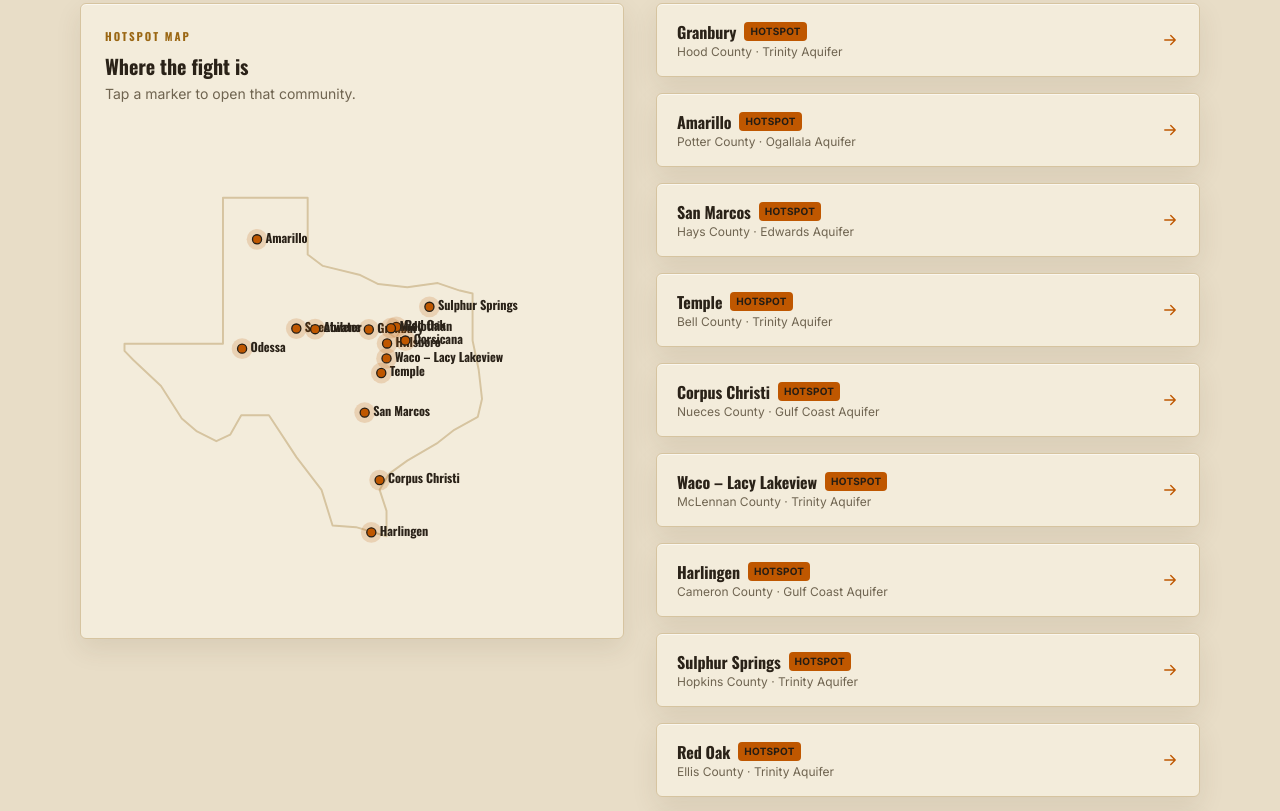
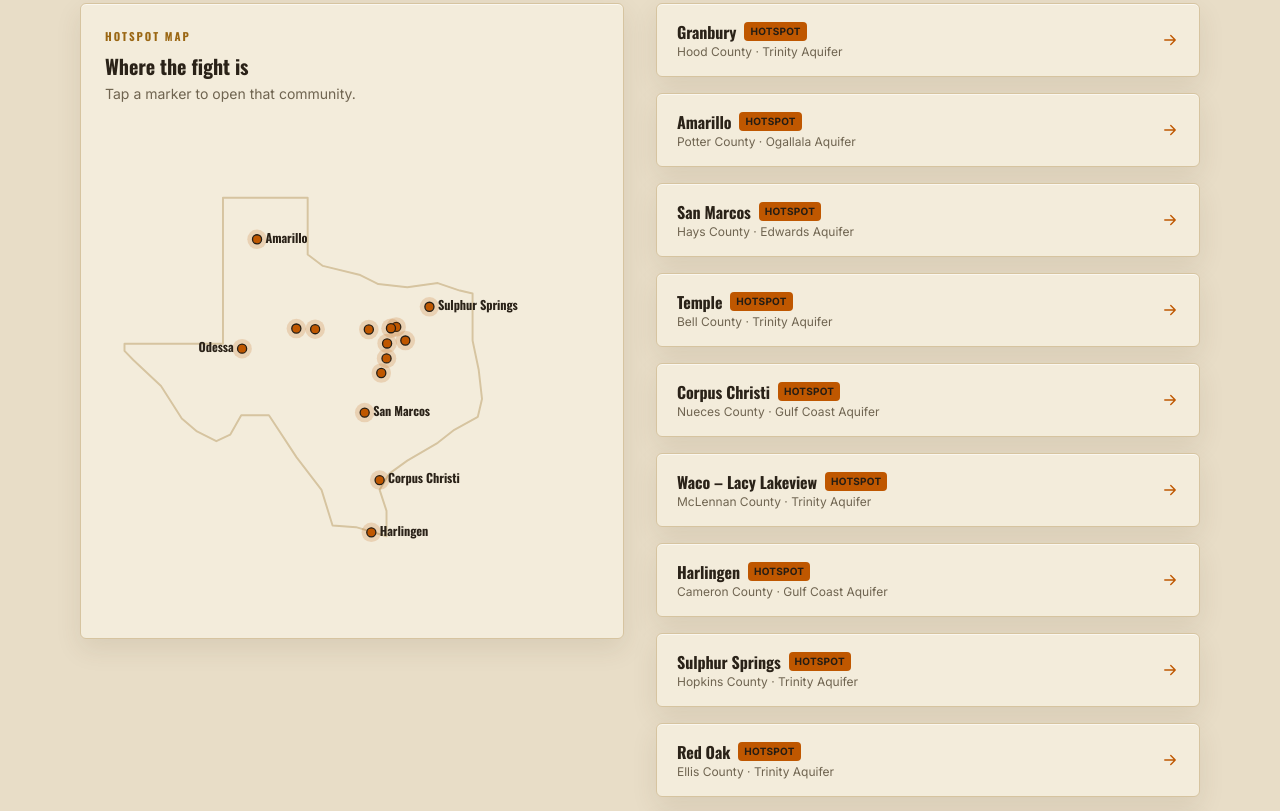
Before and after one commit to JimGoff518/bigdatadamage, a Next.js app: page /locations in a window 1280 px wide. Shown: the part 480-1291 px from the top of the page. Built offline with nearby package versions, Linux system fonts and the light colour scheme.

Commit message:
Texas map: label only regional cities, dot the dense Central TX cluster
Co-Authored-By: Claude Opus 4.8 (1M context) <noreply@anthropic.com>

```diff
--- a/src/components/TexasMap.tsx
+++ b/src/components/TexasMap.tsx
@@ -81,6 +81,18 @@ const scale = Math.min(
 const offX = PAD_L + (VIEW_W - PAD_L - PAD_R - (maxX - minX) * scale) / 2;
 const offY = PAD_TB + (VIEW_H - 2 * PAD_TB - (maxY - minY) * scale) / 2;
 
+// Only the well-separated regional cities get a text label on the map; the
+// dense DFW/Central cluster shows as dots (all named in the list beside the map)
+// so labels never collide. side = which way the label points off its pin.
+const LABELS: Record<string, "left" | "right"> = {
+  amarillo: "right",
+  odessa: "left",
+  "sulphur-springs": "right",
+  "san-marcos": "right",
+  "corpus-christi": "right",
+  harlingen: "right",
+};
+
 function project(lng: number, lat: number): { x: number; y: number } {
   return {
     x: offX + (lng * COS_LAT - minX) * scale,
@@ -107,14 +119,17 @@ export function TexasMap() {
         const ll = CITY_LL[loc.slug];
         if (!ll) return null;
         const { x, y } = project(ll[0], ll[1]);
+        const side = LABELS[loc.slug];
         return (
           <a key={loc.slug} href={`/locations/${loc.slug}`}>
             <title>{`${loc.city}, ${loc.county}`}</title>
-            <circle cx={x} cy={y} r="16" fill="var(--color-orange)" opacity="0.18" />
+            <circle cx={x} cy={y} r="15" fill="var(--color-orange)" opacity="0.18" />
             <circle cx={x} cy={y} r="7" fill="var(--color-orange)" stroke="var(--color-night)" strokeWidth="2" />
+            {side && (
               <text
-              x={x + 13}
+                x={side === "right" ? x + 13 : x - 13}
                 y={y + 5}
+                textAnchor={side === "right" ? "start" : "end"}
                 fontSize="19"
                 fontWeight="700"
                 fill="var(--color-fg)"
@@ -122,6 +137,7 @@ export function TexasMap() {
               >
                 {loc.city}
               </text>
+            )}
           </a>
         );
       })}
```
Lines whose indentation alone changed are shown as unchanged.
